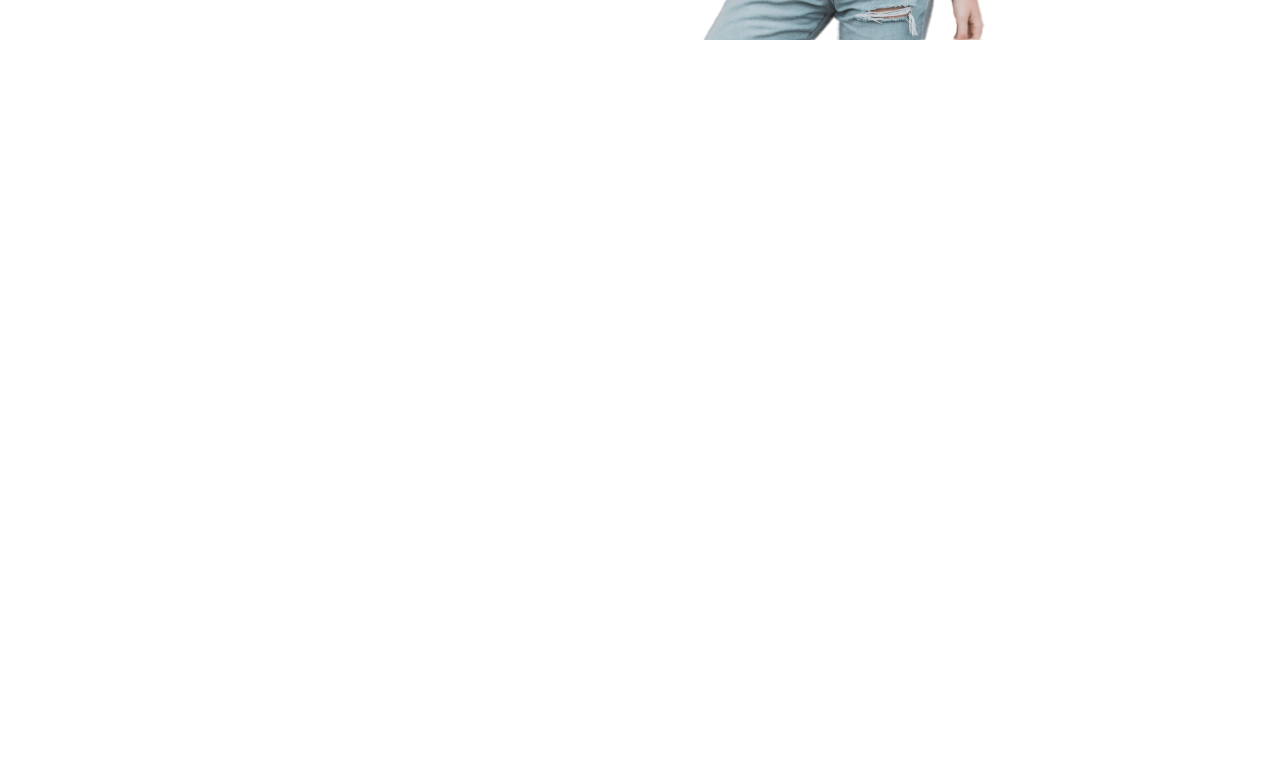
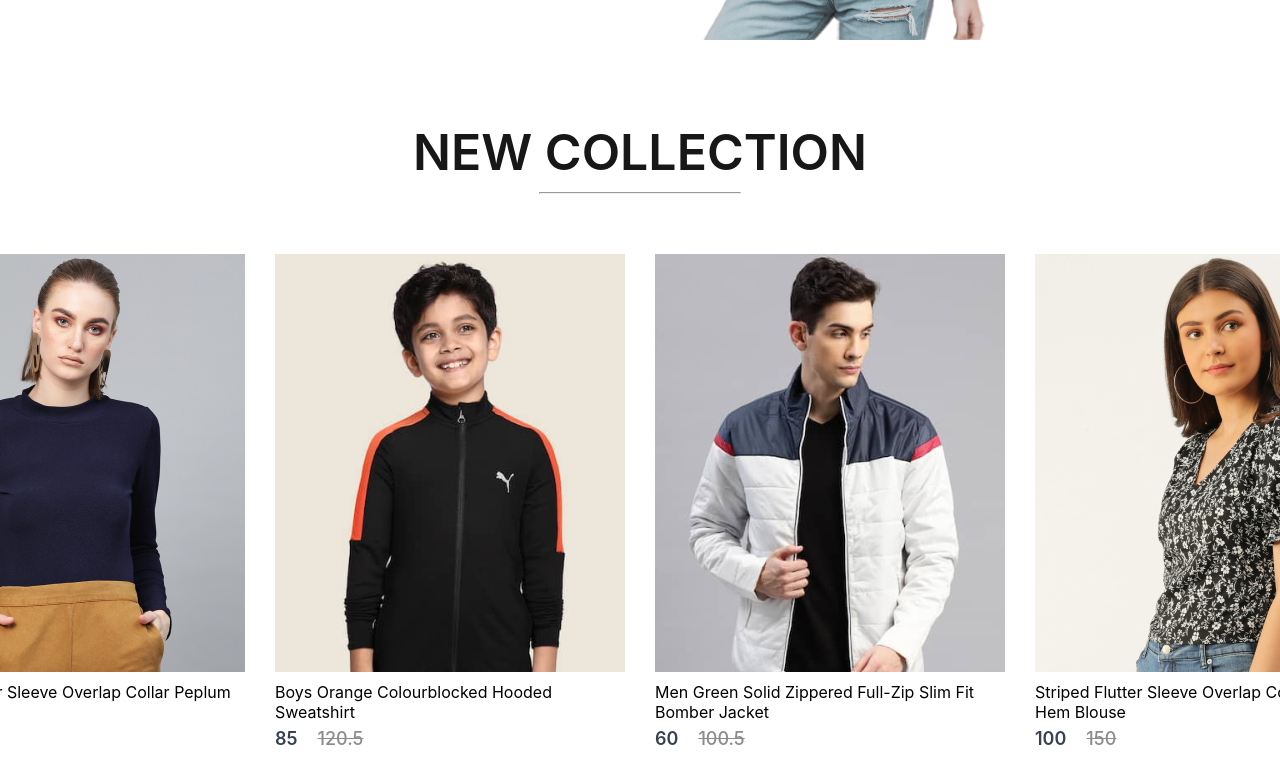
Before and after one commit to Sridevijagadesh/frontend, a React (Create React App) app: page / in a window 1280 px wide. Shown: the part 2100-2877 px from the top of the page. Before the commit the page ends 2222 px from the top, so only its background shows below. Built offline with nearby package versions, Linux system fonts and the light colour scheme.

Commit message:
newCollection Dress

```diff
--- /dev/null
+++ b/src/component/New collection/New-collection.jsx
@@ -0,0 +1,19 @@
+import React from 'react'
+import new_collections from '../Assets/new_collections'
+import Item from '../Item/Item'
+import './NewCollection.css'
+const NewCollection = () => {
+  return (
+    <div className='newCollection'>
+  <h1>New Collection</h1>
+  <hr></hr>
+  <div className="collection">
+    {new_collections.map((item, i)=>{
+    return <Item key = {i} id={item.id} name={item.name} image ={item.image} new_price ={item.new_price} old_price = {item.old_price} />
+    })}
+  </div>
+    </div>
+  )
+}
+
+export default NewCollection
--- /dev/null
+++ b/src/component/New collection/NewCollection.css
@@ -0,0 +1,27 @@
+.newCollection{
+  display: flex;
+  flex-direction: column;
+  align-items: center;
+  gap: 10px;
+  height: 90vh;
+}
+.newCollection h1{
+  color: #171717;
+  font-size: 50px;
+  font-weight: 600;
+  text-transform: uppercase;
+}
+.newCollection hr{
+  width: 200px;
+  height: 6px;
+  border-radius: 10px;
+  background-color: #252525;
+
+}
+.collection{
+  display: grid;
+  grid-template-columns: 1fr 1fr 1fr 1fr;
+  margin-top: 50px;
+  gap: 30px;
+
+}
--- a/src/pages/Shoped.jsx
+++ b/src/pages/Shoped.jsx
@@ -2,6 +2,7 @@ import React from 'react'
 import Hero from '../component/Hero/Hero'
 import Popular from '../component/Popular/Popular'
 import Offer from '../component/Offer/Offer'
+import NewCollection from '../component/New collection/New-collection'
 
 const shop = () => {
   return (
@@ -9,6 +10,7 @@ const shop = () => {
       <Hero/>
       <Popular/>
       <Offer/>
+      <NewCollection/>
     </div>
   )
 }
```
